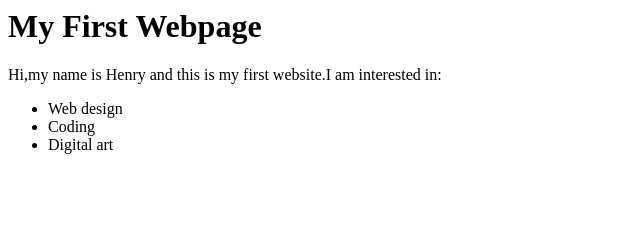
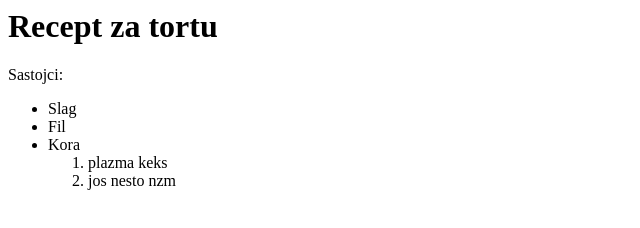
Before and after one commit to Brkitsu/Test, a plain HTML site: page index.html in a window 1280 px wide. Shown: the whole page, without its empty margins (0-640 px from the left). Drawn offline with Linux system fonts and the light colour scheme.

Commit message:
drugi put

```diff
--- a/index.html
+++ b/index.html
@@ -1,12 +1,16 @@
 <html>
   <head></head>
   <body>
-    <h1>My First Webpage</h1>
-<p>Hi,my name is Henry and this is my first website.I am interested in:</p>
+    <h1>Recept za tortu</h1>
+<p>Sastojci:</p>
 <ul>
-<li>Web design</li>
-<li>Coding</li>
-<li>Digital art</li>
+<li>Slag</li>
+<li>Fil</li>
+<li>Kora</li>
+<ol>
+<li>plazma keks</li>
+<li>jos nesto nzm</li>
+</ol>
 </ul>
   </body>
 </html>
```
